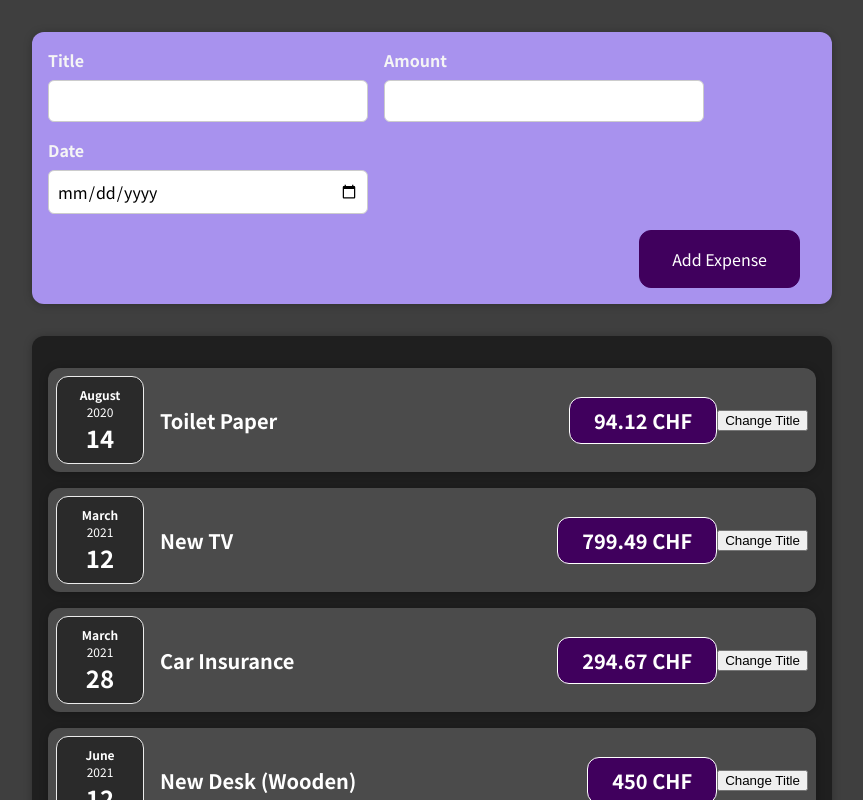
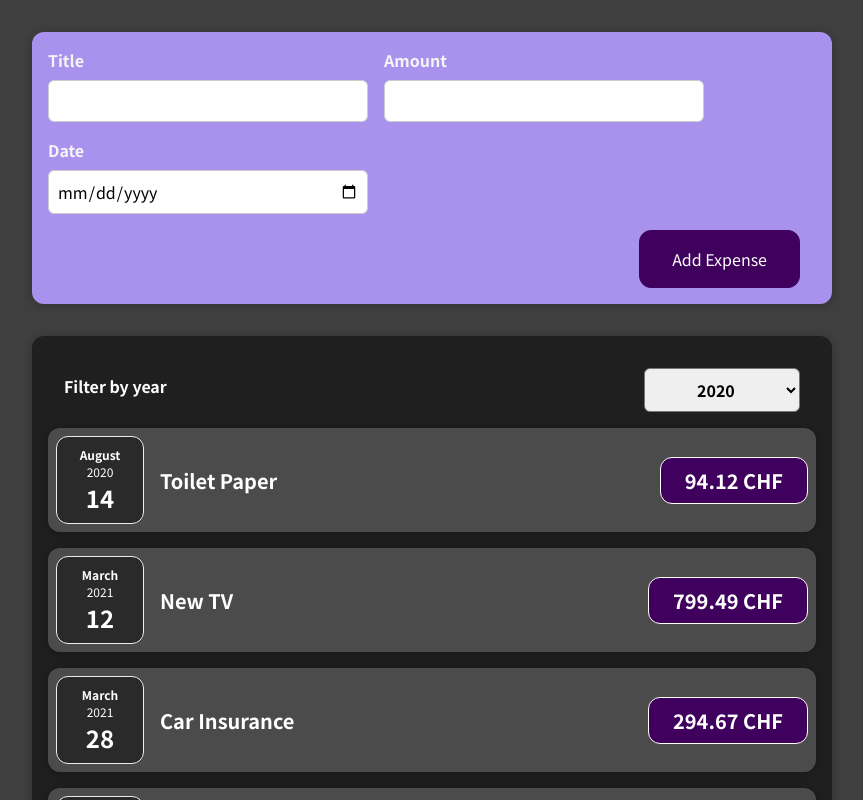
Before and after one commit to abeerance/Expense-list, a React (Create React App) app: page / in a window 1280 px wide. Shown: the top 800 px of the page, without its empty margins (208-1071 px from the left). Built offline with nearby package versions, Linux system fonts and the light colour scheme.

Commit message:
added expensesfilter and listening on dropdown

```diff
--- a/src/components/Expenses/ExpenseItem.js
+++ b/src/components/Expenses/ExpenseItem.js
@@ -1,27 +1,19 @@
 // Different imports, useState for changing states
-import React, { useState } from "react";
+import React from "react";
 import ExpenseDate from "./ExpenseDate";
 import Card from "../UI/Cards";
 import "./ExpenseItem.css";
 
 const ExpenseItem = (props) => {
-    // useState() REACT Hook
-    // "title" is a pointer to the current state value of useState(props.title) and "setTitle" is a function
-    const [title, setTitle] = useState(props.title);
-
-    const clickHander = () => {
-        setTitle("Updated");
-    };
 
     // HTML Boilerplate for the design / multiple components example!
     return (
         <Card className="expense-item">
             <ExpenseDate date={props.date} />
             <div className="expense-item__description">
-                <h2>{title}</h2>
+                <h2>{props.title}</h2>
                 <div className="expense-item__price">{props.amount} CHF</div>
             </div>
-            <button onClick={clickHander}>Change Title</button>
         </Card>
     );
 };
--- a/src/components/Expenses/Expenses.js
+++ b/src/components/Expenses/Expenses.js
@@ -1,15 +1,26 @@
 /* eslint-disable */
-import React from 'react';
-import './Expenses.css';
-import ExpenseItem from './ExpenseItem';
-import Card from '../UI/Cards';
-import App from '../../App';
+import React, { useState } from "react";
+import "./Expenses.css";
+import ExpenseItem from "./ExpenseItem";
+import Card from "../UI/Cards";
+import App from "../../App";
+import ExpensesFilter from "./ExpensesFilter";
 
 const Expenses = (props) => {
-    {/* Expenses */}
-    return(
+    // useState
+    const [filteredYear, setFilteredYear] = useState("2020");
+
+    const filterChangeHandler = (selectedYear) => {
+        setFilteredYear(selectedYear);
+    };
+    {
+        /* Expenses */
+    }
+    return (
+        <div>
             <Card className="expenses">
-            {/* Epxense Items */}
+                <ExpensesFilter selected={filteredYear} onChangeFilter={filterChangeHandler} />
+                {/* Expense Items */}
                 <ExpenseItem
                     title={props.items[0].title}
                     amount={props.items[0].amount}
@@ -31,7 +42,8 @@
                     date={props.items[3].date}
                 />
             </Card>
+        </div>
     );
-}
+};
 
 export default Expenses;
--- /dev/null
+++ b/src/components/Expenses/ExpensesFilter.css
@@ -0,0 +1,24 @@
+.expenses-filter {
+    color: white;
+    padding: 0 1rem;
+}
+
+.expenses-filter__control {
+    display: flex;
+    width: 100%;
+    align-items: center;
+    justify-content: space-between;
+    margin: 1rem 0;
+}
+
+.expenses-filter label {
+    font-weight: bold;
+    margin-bottom: 0.5rem;
+}
+
+.expenses-filter select {
+    font: inherit;
+    padding: 0.5rem 3rem;
+    font-weight: bold;
+    border-radius: 6px;
+}
--- /dev/null
+++ b/src/components/Expenses/ExpensesFilter.js
@@ -0,0 +1,25 @@
+import React from "react";
+import "./ExpensesFilter.css";
+
+const ExpensesFilter = (props) => {
+    const dropdownChangeHandler = (event) => {
+        props.onChangeFilter(event.target.value);
+    };
+
+    return (
+        <div className="expenses-filter">
+            <div className="expenses-filter__control">
+                <label>Filter by year</label>
+                {/* Default value from Expenses.js */}
+                <select value={props.selected} onChange={dropdownChangeHandler}>
+                    <option value="2022">2022</option>
+                    <option value="2021">2021</option>
+                    <option value="2020">2020</option>
+                    <option value="2019">2019</option>
+                </select>
+            </div>
+        </div>
+    );
+};
+
+export default ExpensesFilter;
```
Also changed, not shown: 1 other file (tests, documents, lock files or other folders). Lines whose indentation alone changed are shown as unchanged.
